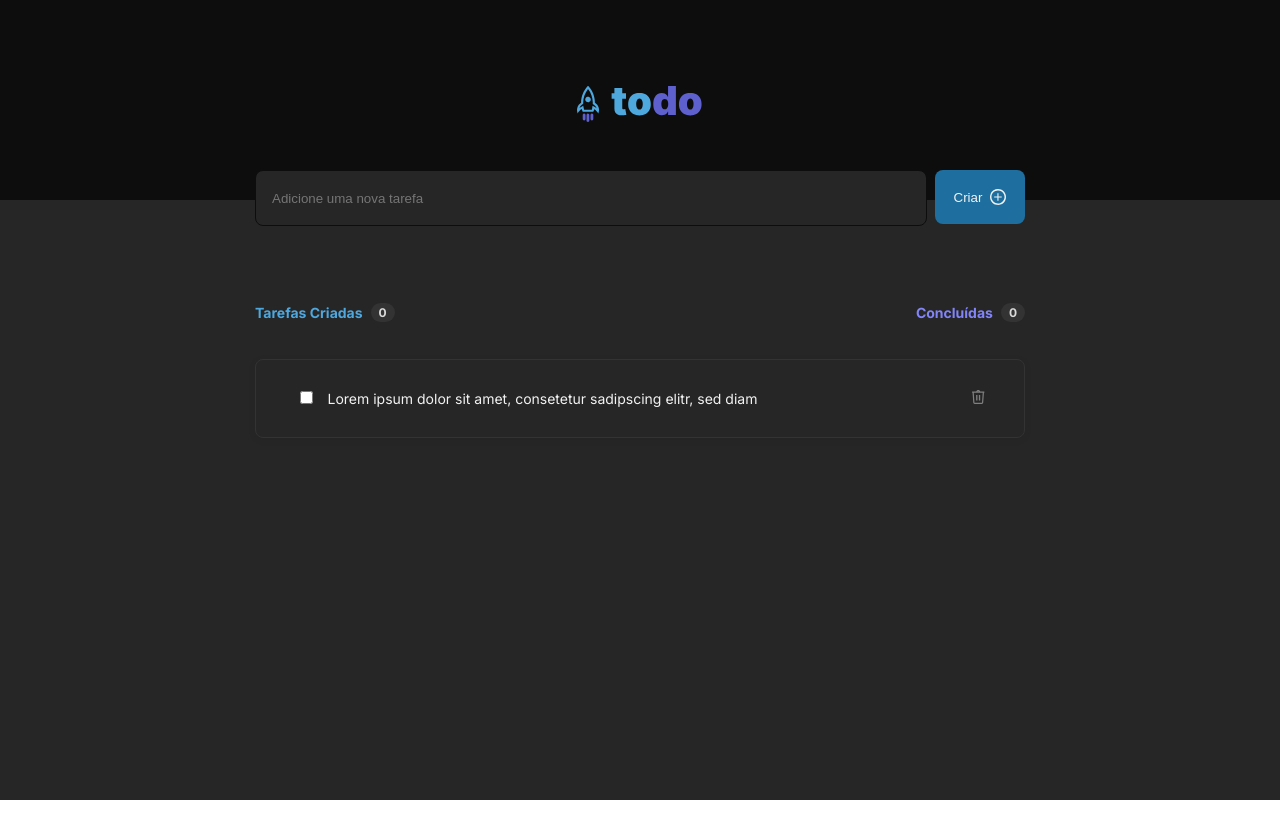
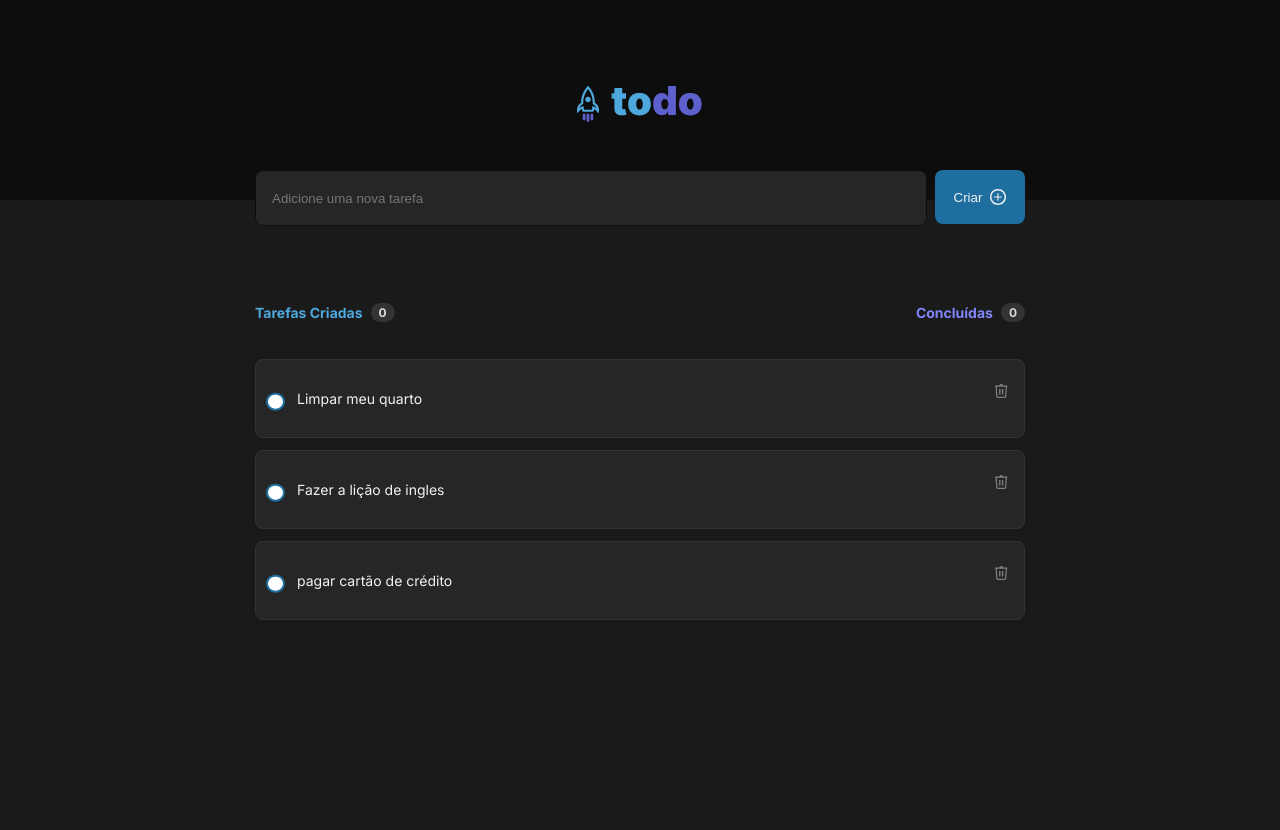
Before and after one commit to renanmontanopaz/React-ToDo, a React (Vite) app: page / in a window 1280 px wide. Before the commit the page ends 800 px from the top, so only its background shows below. Built offline with nearby package versions, Linux system fonts and the light colour scheme.

Commit message:
feito tarefas

```diff
--- a/package.json
+++ b/package.json
@@ -11,11 +11,13 @@
   },
   "dependencies": {
     "react": "^18.2.0",
-    "react-dom": "^18.2.0"
+    "react-dom": "^18.2.0",
+    "uuid": "^9.0.0"
   },
   "devDependencies": {
     "@types/react": "^18.0.28",
     "@types/react-dom": "^18.0.11",
+    "@types/uuid": "^9.0.1",
     "@typescript-eslint/eslint-plugin": "^5.57.1",
     "@typescript-eslint/parser": "^5.57.1",
     "@vitejs/plugin-react": "^4.0.0",
--- /dev/null
+++ b/src/Model/Task.ts
@@ -0,0 +1,5 @@
+export type Task = {
+    id: string;
+    description: string;
+    isDone: boolean;
+}
--- a/src/components/Content/index.module.css
+++ b/src/components/Content/index.module.css
@@ -1,7 +1,7 @@
 .section_container{
-    background: var(--gray-500);
-    height: calc(100vh - 200px);
-
+    background: var(--gray-600);
+    min-height: calc(100vh - 200px);
+    padding-bottom: 30px;
     display: flex;
     align-items: flex-start;
     justify-content: center;
--- a/src/components/Content/index.tsx
+++ b/src/components/Content/index.tsx
@@ -1,19 +1,23 @@
 import styles from './index.module.css'
 import Plus from '../../assets/mais.svg'
 import {NoContent} from "../NoContent";
-import {useState} from "react";
+import {ChangeEvent, useState} from "react";
 import ToDoList from "../ToDoList";
+import {Task} from "../../Model/Task.ts";
+import { v4 as uuidv4 } from 'uuid';
 
 export const Content = () =>{
 
-    const [todoList] = useState([
+    const [description, setDescription] = useState<string>("");
+
+    const [tasksList, setTaksList] = useState<Task[]>([
         {
             id:'1',
             description:'Limpar meu quarto',
             isDone: false
         },
         {
-            id:'2',
+            id: '2',
             description:'Fazer a lição de ingles',
             isDone: false
         },
@@ -23,25 +27,25 @@ export const Content = () =>{
             isDone: false
         }
     ]);
-    /*const array = [
-        {
-            id:'',
-            description:'Fazer a lição de ingles',
-            isDone: false
-        },
-        {
-            id:'',
-            description:'',
-            isDone: false
+
+    const addTaskOnList = ()=>{
+        const newTask = {
+            id: uuidv4(),
+            description,
+            isDone: false,
         }
-    ];*/
+        setTaksList((currentValue)=>[...currentValue, newTask]);
+    }
 
+    const removeTaskOnList = (id: string)=>{
+        setTaksList((currentValue) => currentValue.filter(task => task.id !== id))
+    }
     return(
         <section className={styles.section_container}>
             <main>
                 <article className={styles.input_container}>
-                    <input className={styles.input} type="text" placeholder="Adicione uma nova tarefa"/>
-                    <button className={styles.button}>Criar
+                    <input className={styles.input} type="text" placeholder="Adicione uma nova tarefa" onChange={(event: ChangeEvent<HTMLInputElement>)=> setDescription(event.target.value)}/>
+                    <button className={styles.button} onClick={addTaskOnList}>Criar
                         <img src={Plus} alt="icone de mais"/>
                     </button>
 
@@ -56,7 +60,7 @@ export const Content = () =>{
                         <span className={styles.span_value}>0</span>
                     </article>
                 </article>
-                {todoList.length === 0? <NoContent/> : <ToDoList/> }
+                {tasksList.length === 0? <NoContent/> : <ToDoList onDelete={removeTaskOnList} list={tasksList} /> }
             </main>
         </section>
     )
--- a/src/components/ToDoList/index.module.css
+++ b/src/components/ToDoList/index.module.css
@@ -1,3 +1,8 @@
+.section_container{
+    display: flex;
+    flex-direction: column;
+    gap: 12px;
+}
 .content_container{
     display: flex;
     align-items: baseline;
@@ -14,12 +19,67 @@
 
 .text{
     color: var(--gray-100);
-    min-width: 632px;
+    min-width: 680px;
     font-style: normal;
     font-weight: 400;
     font-size: 14px;
 }
 
+input[type="checkbox"] {
+    appearance: none;
+    background-color: #fff;
+    margin: 0;
+    font: inherit;
+    color: var(--blue-dark);
+    width: 19px;
+    height: 18px;
+    border: 2px solid var(--blue-dark);
+    border-radius: 16px;
+    transform: translateY(0.415em);
+
+    display: grid;
+    place-content: center;
+    cursor: pointer;
+}
+
+input[type="checkbox"]::before {
+    content: "";
+    width: 19px;
+    border-radius: 50px;
+    height: 18px;
+    transform: scale(0);
+    transition: 120ms transform ease-in-out;
+    box-shadow: inset 1em 1em var(--purple);
+}
+
+input[type="checkbox"]:checked::before {
+    transform: scale(1);
+}
+
+input[type="checkbox"]:checked::after {
+    content: "";
+    display: block;
+    box-sizing: border-box;
+    position: absolute;
+    left: 2px;
+    top: -2px;
+    width: 6px;
+    height: 10px;
+    border-width: 0 2px 2px 0;
+    border-style: solid;
+    transform-origin: bottom left;
+    transform: rotate(45deg);
+    color: white;
+}
+
 .img{
+    width: auto;
+    height: 14px;
+    padding: 6px;
+}
 
+.img:hover{
+    cursor: pointer;
+    background-color: var(--gray-400);
+    border-radius: 4px;
 }
--- a/src/components/ToDoList/index.tsx
+++ b/src/components/ToDoList/index.tsx
@@ -1,13 +1,21 @@
 import trash from '../../assets/trash.svg'
 import styles from './index.module.css'
-const ToDoList = () =>{
+import {Task} from "../../Model/Task.ts";
+
+interface TodoList {
+    list: Task[];
+    onDelete: (id: string)=> void;
+}
+export const ToDoList = ({list, onDelete}: TodoList) =>{
     return(
-        <section>
-            <article className={styles.content_container}>
-                <input type="checkbox" name="" id=""/>
-                <p className={styles.text}>Lorem ipsum dolor sit amet, consetetur sadipscing elitr, sed diam</p>
-                <img src={trash} alt="icone de lixeira"/>
-            </article>
+        <section className={styles.section_container}>
+            {list.map((Task)=>(
+                <article key={Task.id} className={styles.content_container}>
+                    <input type="checkbox" id={Task.id} defaultChecked={Task.isDone}/>
+                    <p className={styles.text}>{Task.description}</p>
+                    <img className={styles.img} src={trash} alt="icone de lixeira" onClick={()=> onDelete(Task.id)}/>
+                </article>
+            ))}
         </section>
     )
 }
```
Also changed, not shown: 1 other file (tests, documents, lock files or other folders).
